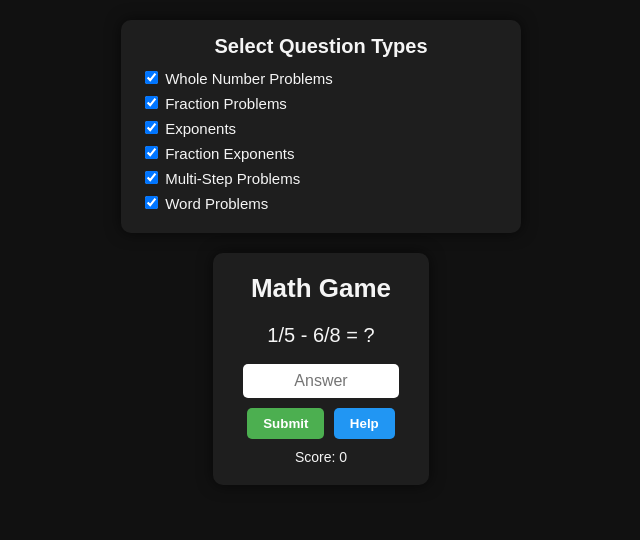
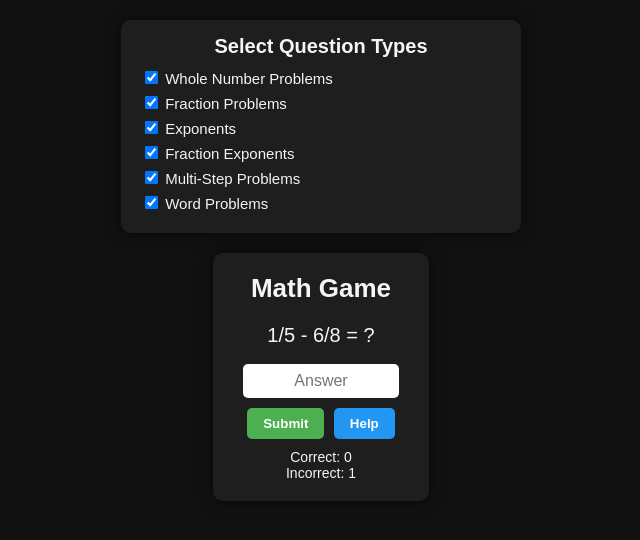
Before and after one commit to jansontrevino2-coder/Math-Game, a plain HTML site: page index.html in a window 1280 px wide. Both pictures are taken after typing "Sample" into the empty fields and a click on the button "Submit". Shown: the whole page, without its empty margins (319-959 px from the left). Drawn offline with Linux system fonts and the light colour scheme.

Commit message:
Update index.html

```diff
--- a/index.html
+++ b/index.html
@@ -163,7 +163,8 @@
 
     <div class="info">
       <div id="feedback"></div>
-      <div>Score: <span id="score">0</span></div>
+      <div>Correct: <span id="correctCount">0</span></div>
+      <div>Incorrect: <span id="incorrectCount">0</span></div>
     </div>
   </div>
 
@@ -174,11 +175,13 @@
     const helpBtn = document.getElementById('helpBtn');
     const helpBox = document.getElementById('helpBox');
     const feedbackEl = document.getElementById('feedback');
-    const scoreEl = document.getElementById('score');
+    const correctEl = document.getElementById('correctCount');
+    const incorrectEl = document.getElementById('incorrectCount');
     const warnEl = document.getElementById('warn');
 
     let currentAnswer = "";
-    let score = 0;
+    let correctCount = 0;
+    let incorrectCount = 0;
 
     helpBtn.addEventListener("click", () => {
       helpBox.style.display = helpBox.style.display === "none" ? "block" : "none";
@@ -401,13 +404,15 @@
       if (userAnswer == currentAnswer) {
         feedbackEl.textContent = "Correct!";
         feedbackEl.className = "correct";
-        score++;
+        correctCount++;
+        correctEl.textContent = correctCount;
       } else {
         feedbackEl.textContent = `Wrong! Correct answer: ${currentAnswer}`;
         feedbackEl.className = "wrong";
+        incorrectCount++;
+        incorrectEl.textContent = incorrectCount;
       }
 
-      scoreEl.textContent = score;
       setTimeout(newQuestion, 900);
     });
 
```
